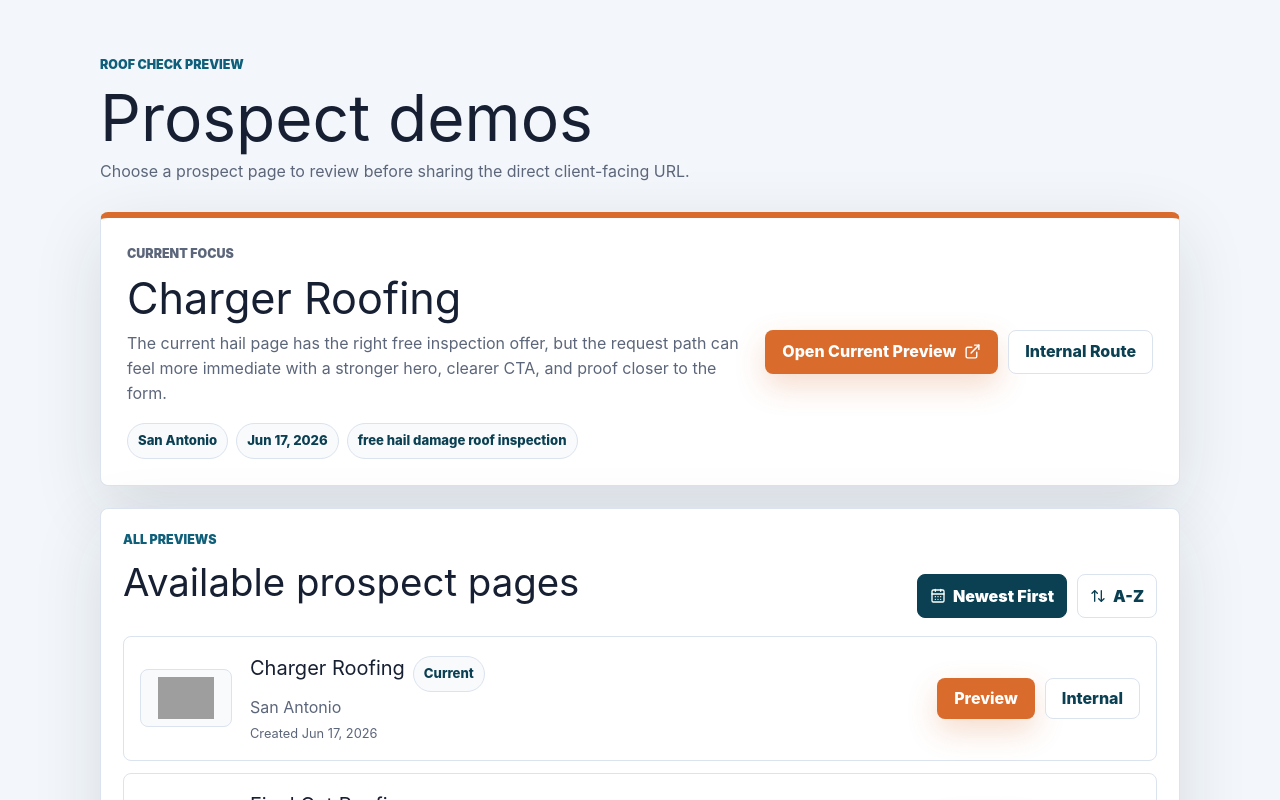
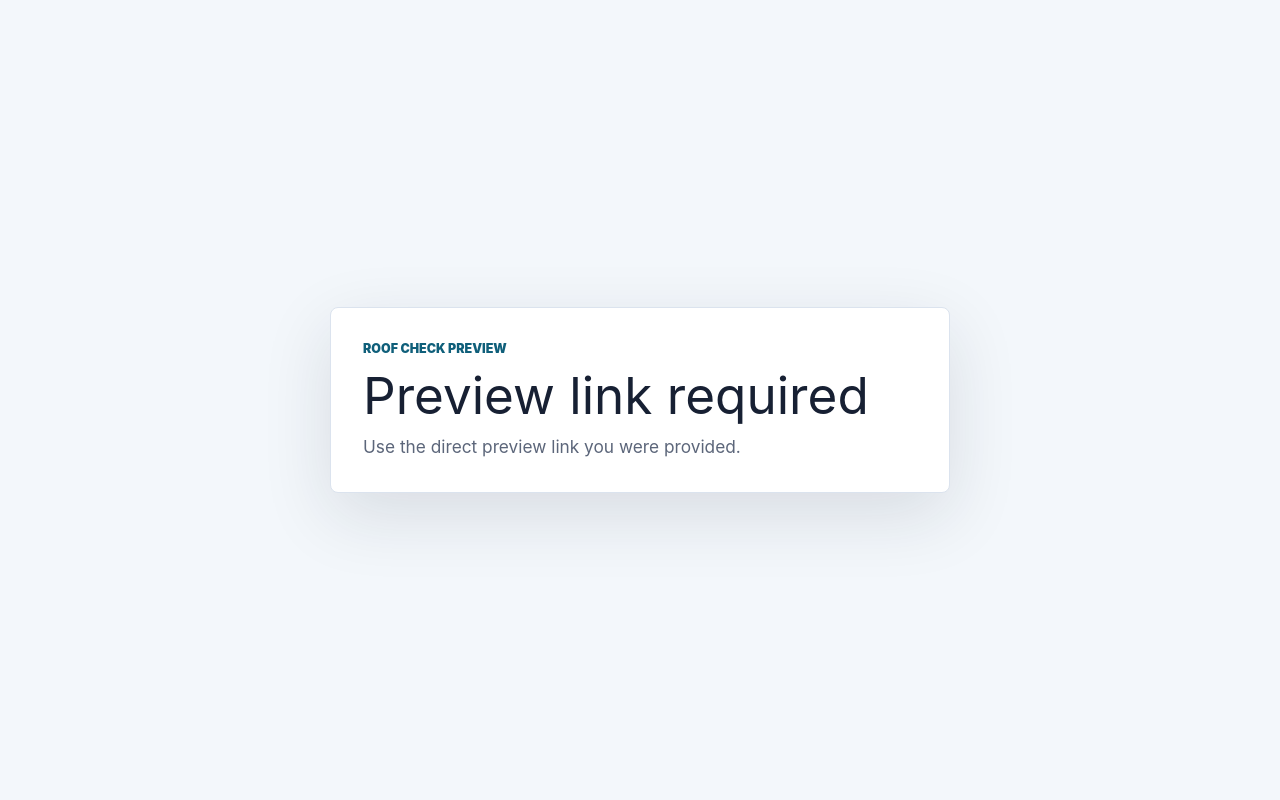
Before and after one commit to dpons222/Business, a Next.js app in the folder EXPERIMENTS/001-roofing-landing-page-service/product/demo-app/: page / in a window 1280 px wide. Shown: the top 800 px of the page. Built offline with nearby package versions, Linux system fonts and the light colour scheme; grey boxes are pictures that could not be loaded.

Commit message:
Move preview dashboard off root route

```diff
--- /dev/null
+++ b/EXPERIMENTS/001-roofing-landing-page-service/product/demo-app/app/dashboard/page.tsx
@@ -0,0 +1,13 @@
+import { ProspectPreviewDashboard } from "../../components/ProspectPreviewDashboard";
+import { activeProspectSlug, getProspectBySlug, prospects } from "../../lib/prospects";
+
+export const metadata = {
+  title: "Roof Check Preview Dashboard",
+  description: "Internal preview dashboard for prospect demo pages.",
+};
+
+export default function DashboardPage() {
+  const activeProspect = getProspectBySlug(activeProspectSlug) ?? prospects[0];
+
+  return <ProspectPreviewDashboard activeProspect={activeProspect} prospects={prospects} />;
+}
--- a/EXPERIMENTS/001-roofing-landing-page-service/product/demo-app/app/globals.css
+++ b/EXPERIMENTS/001-roofing-landing-page-service/product/demo-app/app/globals.css
@@ -1632,6 +1632,36 @@
 .prospects-list small {
   color: var(--muted);
   line-height: 1.45;
+}
+
+.preview-gate {
+  display: grid;
+  min-height: 100vh;
+  place-items: center;
+  padding: 32px 20px;
+  background: #f3f7fb;
+  color: var(--ink);
+}
+
+.preview-gate-panel {
+  width: min(620px, 100%);
+  border: 1px solid var(--line);
+  border-radius: 8px;
+  padding: 32px;
+  background: #fff;
+  box-shadow: var(--shadow);
+}
+
+.preview-gate-panel h1 {
+  margin: 10px 0 12px;
+  font-size: clamp(2rem, 5vw, 3.2rem);
+  letter-spacing: 0;
+}
+
+.preview-gate-panel p:last-child {
+  color: var(--muted);
+  font-size: 1.08rem;
+  line-height: 1.6;
 }
 
 .preview-dashboard {
--- a/EXPERIMENTS/001-roofing-landing-page-service/product/demo-app/app/page.tsx
+++ b/EXPERIMENTS/001-roofing-landing-page-service/product/demo-app/app/page.tsx
@@ -1,8 +1,16 @@
-import { ProspectPreviewDashboard } from "../components/ProspectPreviewDashboard";
-import { activeProspectSlug, getProspectBySlug, prospects } from "../lib/prospects";
+export const metadata = {
+  title: "Preview Link Required",
+  description: "Use the direct preview link you were provided.",
+};
 
 export default function Home() {
-  const activeProspect = getProspectBySlug(activeProspectSlug) ?? prospects[0];
-
-  return <ProspectPreviewDashboard activeProspect={activeProspect} prospects={prospects} />;
+  return (
+    <main className="preview-gate">
+      <section className="preview-gate-panel" aria-labelledby="preview-gate-title">
+        <p className="eyebrow">Roof Check Preview</p>
+        <h1 id="preview-gate-title">Preview link required</h1>
+        <p>Use the direct preview link you were provided.</p>
+      </section>
+    </main>
+  );
 }
```
Also changed, not shown: 1 other file (tests, documents, lock files or other folders).
